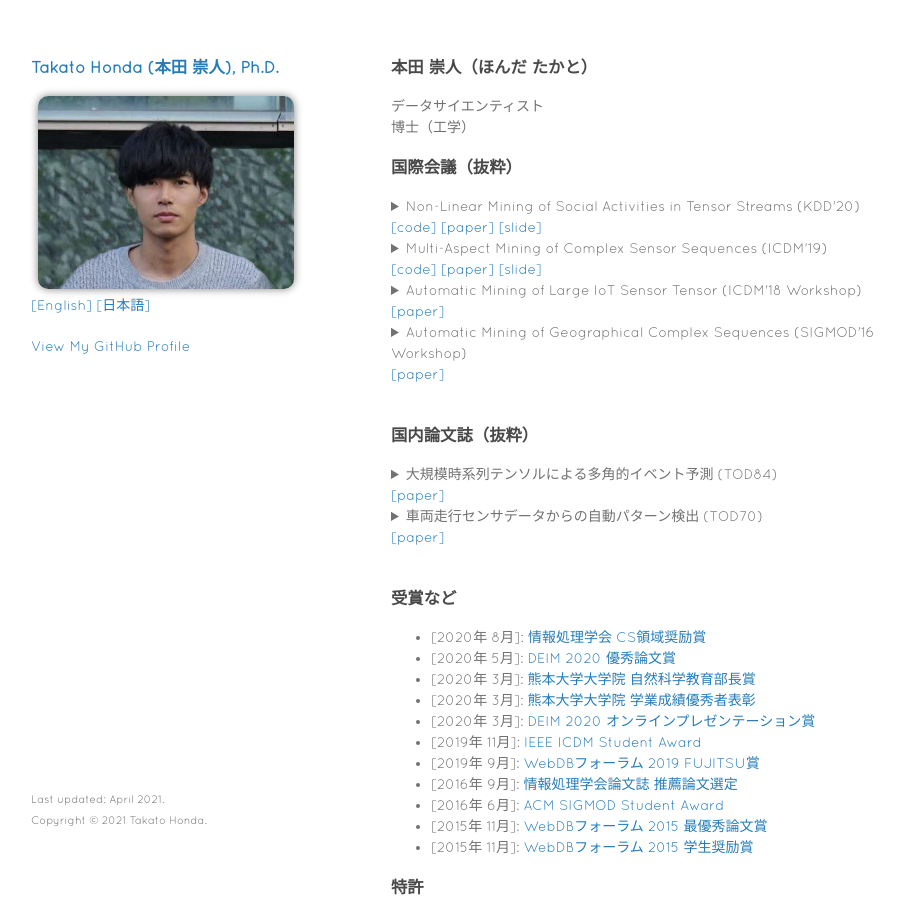
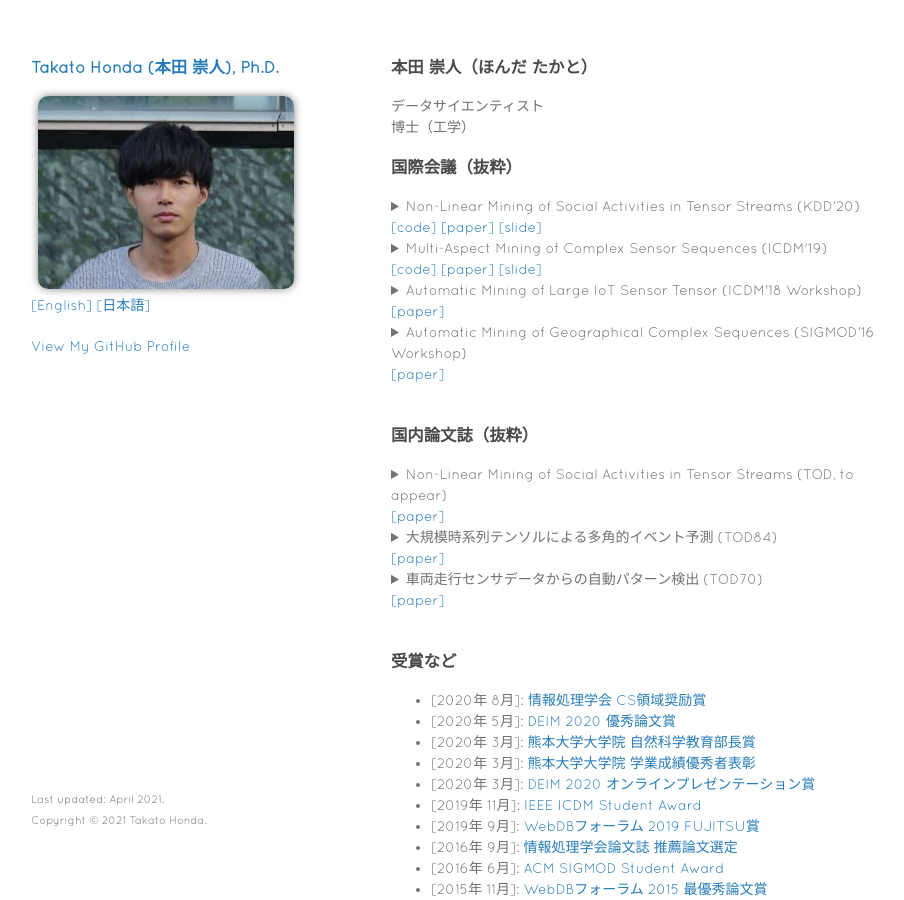
Before and after one commit to TakatoHonda/takatohonda.github.io, a Jekyll site: the page built from jp/index.md, in a window 1280 px wide and 900 px high. Shown: the whole window, without its empty margins (179-1083 px from the left). Built offline with Jekyll 4.4.1, drawn with Linux system fonts in a browser that asks for light colours; our own code applies the rules of GitHub Pages for plain Markdown files.

Commit message:
論文誌の追加

```diff
--- a/jp/index.md
+++ b/jp/index.md
@@ -65,6 +65,14 @@
 <br>
 
 ### 国内論文誌（抜粋）
+<details>
+<summary>
+Non-Linear Mining of Social Activities in Tensor Streams (TOD, to appear)<br>
+<a href="https://ipsj.ixsq.nii.ac.jp/ej/index.php?active_action=repository_view_main_item_detail&page_id=13&block_id=8&item_id=202955&item_no=1">[paper]</a>
+</summary>
+Koki Kawabata, Yasuko Matsubara, Takato Honda and Yasushi Sakurai: “Non-Linear Mining of Social Activities in Tensor Streams”, 情報処理学会論文誌:データベース, to appear.
+</details>
+
 <details>
 <summary>
 大規模時系列テンソルによる多角的イベント予測 (TOD84)<br>
```
